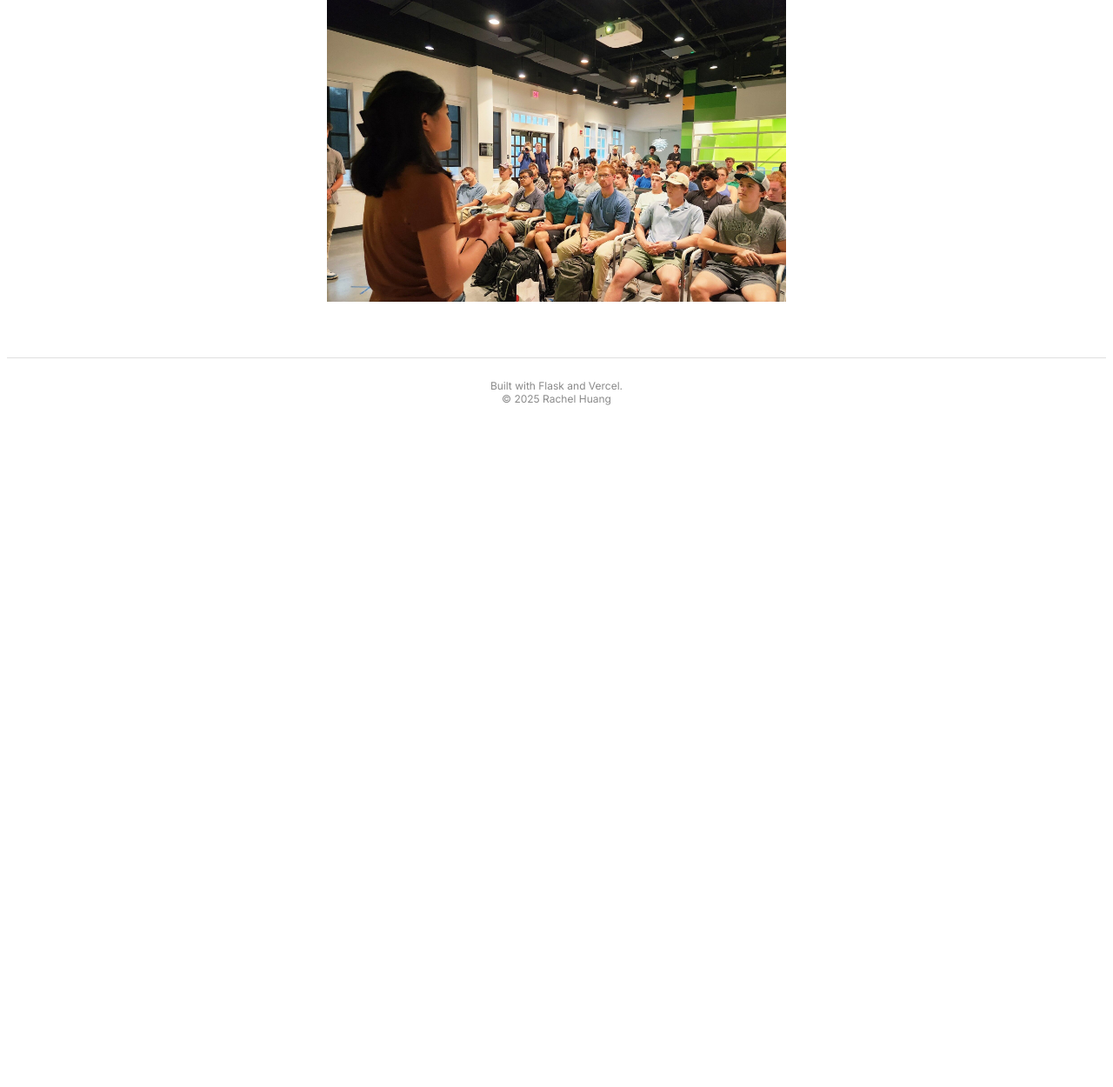
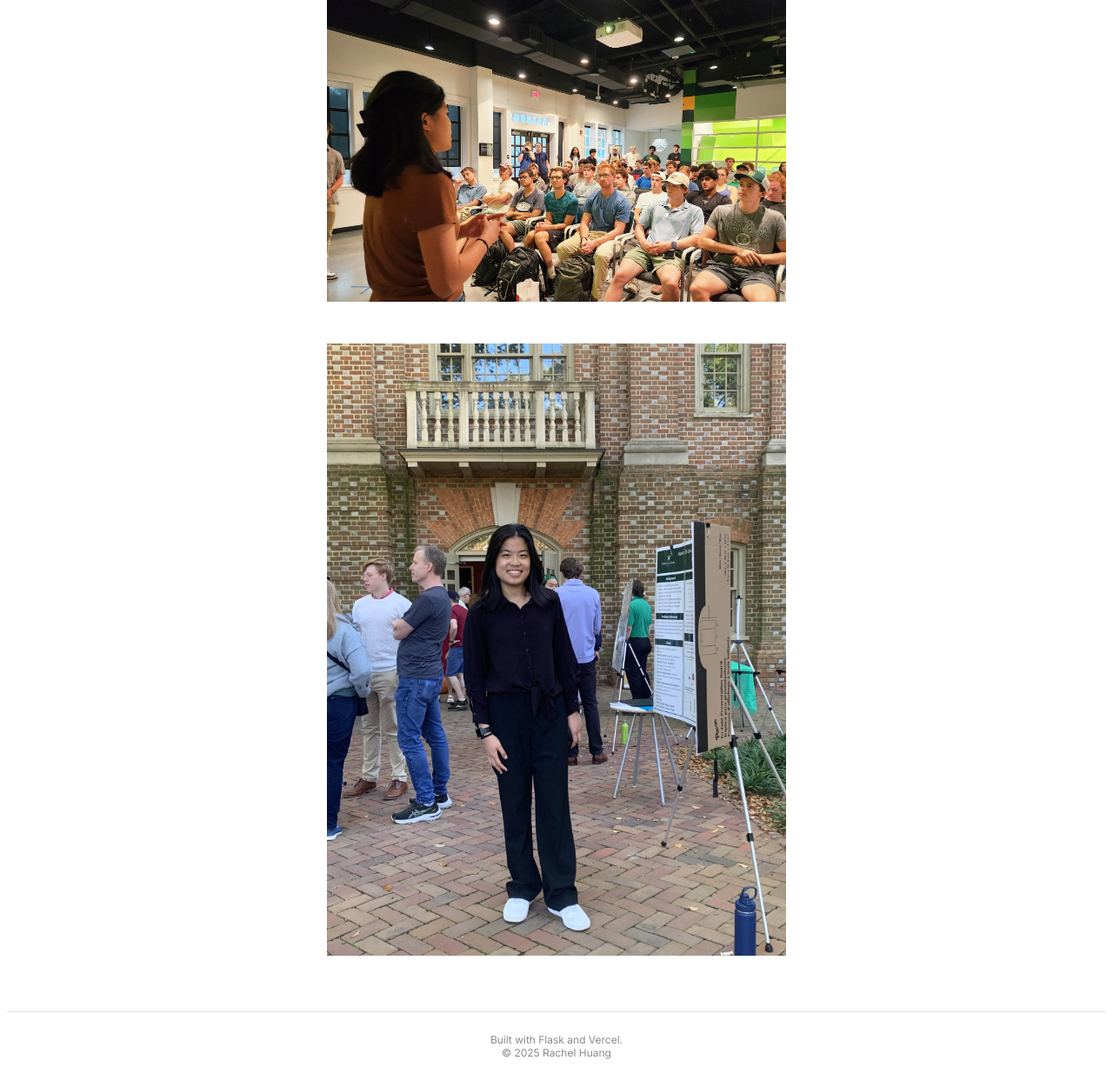
Before and after one commit to rrachelhuangg/rachelhuang.dev, a Flask app: page /portfolio in a window 1280 px wide. Shown: the part 1637-2887 px from the top of the page at 87% size. Before the commit the page ends 2103 px from the top, so only its background shows below. Run offline with Flask 3, Linux system fonts and the light colour scheme.

Commit message:
Added new picture.

```diff
--- a/templates/portfolio.html
+++ b/templates/portfolio.html
@@ -67,6 +67,14 @@
         </div>
     </div>
 </div>
+<div id="main-content">
+    <div class="image-container">
+        <img src="{{url_for('static', filename='familyweekend.jpg')}}" id="research">
+        <div class="overlay">
+            <div class="overlay-text">Selected to present for the W&M CS Department at the 2025 Family Weekend Event</div>
+        </div>
+    </div>
+</div>
 
 <footer>
     <div id="footer-content">
```
Also changed, not shown: static/familyweekend.jpg (added).
